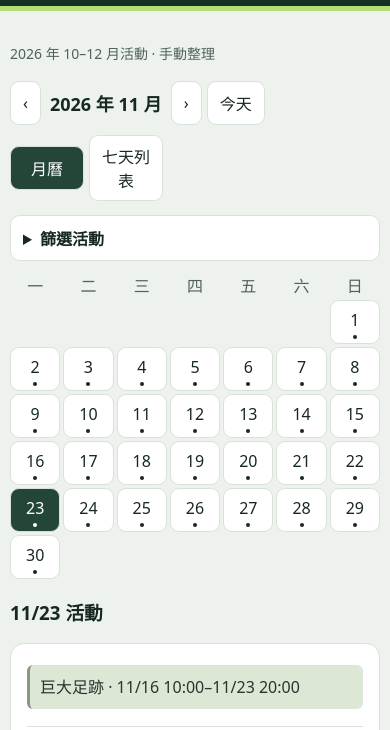
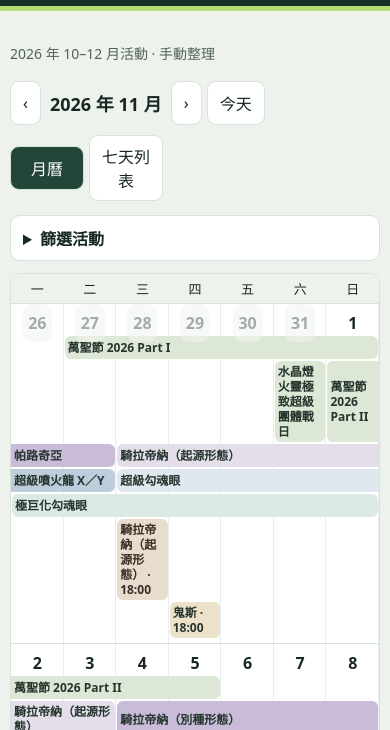
Before and after one commit to Sinblue/PokemonGoEvent, a plain HTML site: page mobile/index.html in a window 390 px wide. Both pictures are taken after a click on the button "月曆". Shown: the part 114-844 px from the top of the page. Drawn offline with Linux system fonts and the light colour scheme.

Commit message:
Show named event bars across dates in the mobile month view

```diff
--- a/calendar.js
+++ b/calendar.js
@@ -294,14 +294,20 @@ const visible=item=>!hiddenGroups.has(groupOf(item))&&
 const range=item=>item.time||label(parse(item.start))+(item.start===item.end?'':'–'+label(parse(item.end)));
 function button(item,index,extra='',style='',agenda=false){
  const name=item.stripName||item.title;
- const badge=item.tier&&item.tier!=='low'?'<span class="tier">'+tierLabels[item.tier]+'</span>':'';
- return '<button class="event '+(item.raid?'raid ':'')+(item.color||'general')+extra+'" data-event="'+index+'" style="'+style+'" title="'+name+' · '+range(item)+'" aria-label="'+(item.tier?(categories[item.tier]||'三星與一星團體戰')+'，':'')+name+'，'+range(item)+'">'+badge+name+(agenda?' · '+range(item):'')+'</button>';
+ const compact = mobileView && extra.includes(' span');
+ const caption = compact ? (item.stripName || item.short || name).replace(/^\[[^\]]+\]\s*/, '') : name;
+ const badge=!compact && item.tier&&item.tier!=='low'?'<span class="tier">'+tierLabels[item.tier]+'</span>':'';
+ return '<button class="event '+(item.raid?'raid ':'')+(item.color||'general')+extra+'" data-event="'+index+'" style="'+style+'" title="'+name+' · '+range(item)+'" aria-label="'+(item.tier?(categories[item.tier]||'三星與一星團體戰')+'，':'')+name+'，'+range(item)+'">'+badge+caption+(agenda?' · '+range(item):'')+'</button>';
 }
 function weekRow(start,month){
  const dates=Array.from({length:7},(_,i)=>add(start,i));
  const keys=dates.map(dateKey);
  const heads=dates.map((date,i)=>{
   const col=' style="grid-column:'+(i+1)+'"';
+  if(mobileView) {
+   const outside=date.getUTCMonth()!==month?' outside':'';
+   return '<button class="phone-date'+outside+'" data-day="'+keys[i]+'" aria-label="'+keys[i]+'" aria-pressed="'+(keys[i]===dateKey(anchor))+'"'+col+'>'+date.getUTCDate()+'</button>';
+  }
   return '<div class="day-bg '+(date.getUTCMonth()!==month?'outside':'')+'"'+col+'></div><div class="date-num '+(keys[i]===taipeiToday?'current':'')+'"'+col+'><strong>'+date.getUTCDate()+'</strong></div>';
  }).join('');
  const lanes=[];
@@ -358,14 +364,11 @@ function renderMobileMonth() {
  const offset = (first.getUTCDay()+6)%7;
  const filtered = orderedEvents.filter(({item}) => visible(item));
  const dayItems = key => filtered.filter(({item}) => item.start <= key && item.end >= key);
- const days = Array.from({length: count}, (_, i) => {
-  const key = dateKey(add(first, i));
-  const num = dayItems(key).length;
-  return '<button data-day="'+key+'" aria-pressed="'+(key===selected)+'" aria-label="'+key+'，'+num+' 筆活動">'+(i+1)+(num?'<i></i>':'')+'</button>';
- });
+ const firstWeek=add(first,-offset);
+ const weeks=Array.from({length:Math.ceil((offset+count)/7)},(_,i)=>weekRow(add(firstWeek,7*i),month));
  const items = dayItems(selected);
- $('calendar').innerHTML = '<div class="phone-month">'+Array.from('一二三四五六日', d=>'<span>'+d+'</span>').join('')+
-  '<span></span>'.repeat(offset)+days.join('')+'</div><h3>'+label(anchor)+' 活動</h3>'+
+ $('calendar').innerHTML = '<div class="phone-month"><div class="phone-weekdays">'+
+  Array.from('一二三四五六日',d=>'<span>'+d+'</span>').join('')+'</div>'+weeks.join('')+'</div><h3>'+label(anchor)+' 活動</h3>'+
   (items.length ? '<ul class="agenda">'+items.map(({item,index})=>'<li>'+button(item,index,'','',true)+'</li>').join('')+'</ul>' : '<p>這天沒有符合的活動。</p>');
 }
 function shift(direction){
@@ -378,7 +381,7 @@ $('today').onclick=()=>{anchor=parse(taipeiToday);render();};
 for(const view of ['month','week']) $(view).onclick=()=>{mode=view;render();};
 $('calendar').onclick=event=>{
  const day=event.target.closest('[data-day]');
- if(day){anchor=parse(day.dataset.day);render();return;}
+ if(day){anchor=parse(day.dataset.day);render();$('calendar').querySelector('h3')?.scrollIntoView({block:'start'});return;}
  const button=event.target.closest('[data-event]');
  if(!button)return;
  showDetail(events[Number(button.dataset.event)]);
--- a/mobile/mobile.css
+++ b/mobile/mobile.css
@@ -19,8 +19,12 @@ main { max-width: 660px; padding: 0 12px max(24px, env(safe-area-inset-bottom));
 .agenda { padding: 2px 10px; }
 .agenda li { padding: 3px 0; }
 .agenda .event { white-space: normal; overflow-wrap: anywhere; text-align: left; min-height: 44px; line-height: 1.45; }
-.phone-month { display: grid; grid-template-columns: repeat(7, minmax(0, 1fr)); gap: 3px; }
-.phone-month span { text-align: center; color: var(--muted); }
-.phone-month button { min-width: 0; min-height: 44px; position: relative; padding: 5px 1px 10px; }
-.phone-month i { position: absolute; bottom: 4px; left: calc(50% - 2px); width: 4px; height: 4px; border-radius: 50%; background: currentColor; }
+.phone-month { border: 1px solid var(--line); border-radius: 10px; background: white; overflow: hidden; }
+.phone-weekdays, .phone-month .week-row { display: grid; grid-template-columns: repeat(7, minmax(0,1fr)); }
+.phone-weekdays { text-align: center; font-size: 13px; padding: 5px 0; background: var(--paper); }
+.phone-month .week-row { min-height: 60px; grid-template-rows: 30px; grid-auto-rows: auto; row-gap: 2px; border-top: 1px solid var(--line); padding-bottom: 5px;
+ background: repeating-linear-gradient(to right, transparent 0 calc(100% / 7 - 1px), #e8eeeb calc(100% / 7 - 1px) calc(100% / 7)); }
+.phone-date { grid-row: 1; justify-self: center; min-width: 30px; padding: 2px; background: transparent; border: 0; font-weight: 650; }
+.phone-date.outside { opacity: .55; }
+.phone-month .event.span { align-self: stretch; min-width: 0; min-height: 23px; margin: 0 1px; padding: 3px; font-size: 12px; line-height: 1.25; white-space: normal; overflow-wrap: anywhere; text-align: left; }
 dialog { max-width: calc(100vw - 20px); padding: 16px; overflow-wrap: anywhere; }
--- a/sw.js
+++ b/sw.js
@@ -1,5 +1,5 @@
 const cachePrefix = 'pokemon-go-event-calendar-';
-const cacheName = cachePrefix + 'v2';
+const cacheName = cachePrefix + 'v3';
 const base = new URL(self.registration.scope);
 const index = new URL('index.html', base);
 const mobileIndex = new URL('mobile/index.html', base);
```
